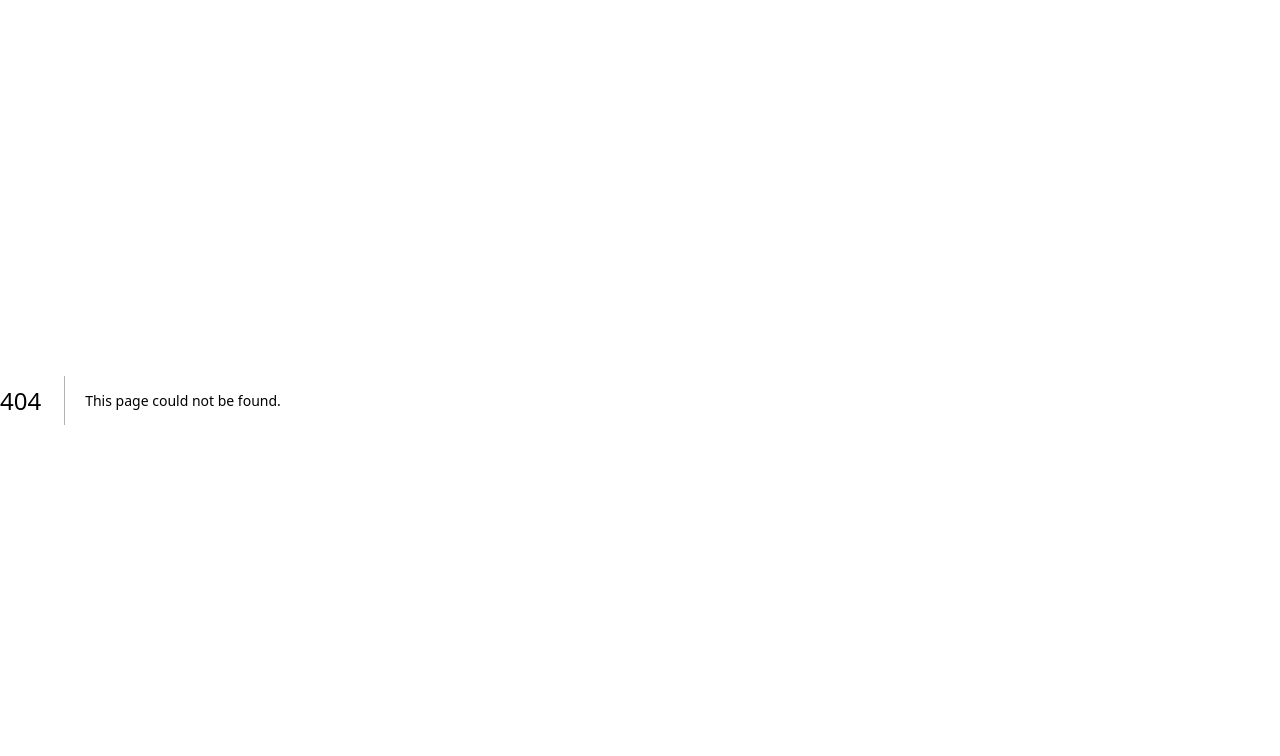
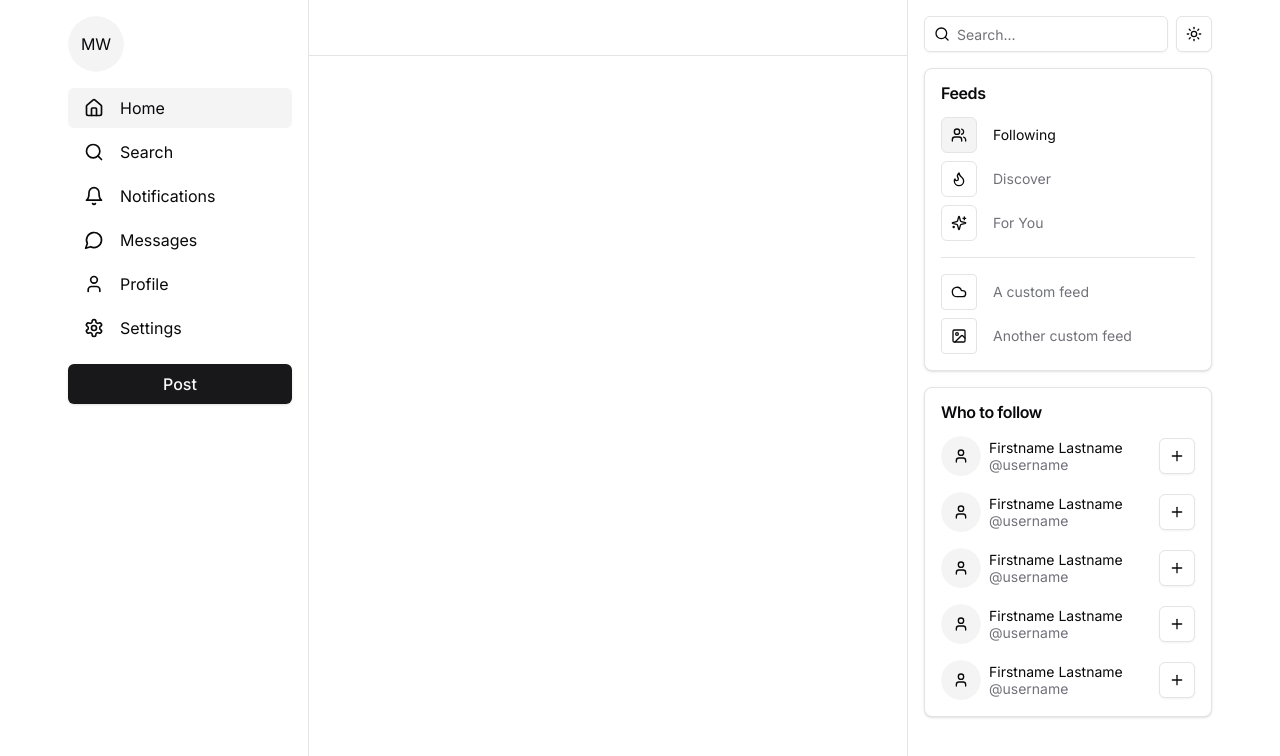
Before and after one commit to maximwerthmann/greensky, a Next.js app: page /home in a window 1280 px wide. Before the commit this address had no page. Shown: the top 756 px of the page. Built offline with nearby package versions, Linux system fonts and the light colour scheme.

Commit message:
✨ Added main content container, Left & Right Sidebar

```diff
--- a/app/(auth)/login/login-form.tsx
+++ b/app/(auth)/login/login-form.tsx
@@ -13,12 +13,12 @@ import {
 } from "@/components/ui/form";
 import { Input } from "@/components/ui/input";
 import { Button } from "@/components/ui/button";
-import { LockIcon, MailIcon } from "lucide-react";
+import { LockIcon, LucideAtSign, MailIcon } from "lucide-react";
 import Link from "next/link";
 
 const LoginformSchema = z.object({
-  email: z.string().email({
-    message: "Please enter a valid email address",
+  handle: z.string().url({
+    message: "Please enter a valid handle or domain",
   }),
   password: z.string().min(8, {
     message: "Password must be at least 8 characters long",
@@ -29,7 +29,7 @@ export default function LoginForm() {
   const form = useForm<z.infer<typeof LoginformSchema>>({
     resolver: zodResolver(LoginformSchema),
     defaultValues: {
-      email: "",
+      handle: "",
       password: "",
     },
   });
@@ -47,17 +47,17 @@ export default function LoginForm() {
         <div className="flex flex-col space-y-2">
           <FormField
             control={form.control}
-            name="email"
+            name="handle"
             render={({ field }) => (
               <FormItem>
                 <FormControl>
                   <div className="flex items-center relative">
-                    <MailIcon type="standard" strokeWidth={2} size={16} className="absolute left-3" />
+                    <LucideAtSign type="standard" strokeWidth={2} size={16} className="absolute left-2.5" />
                     <Input
                       {...field}
                       className="pl-8"
-                      placeholder="Email"
-                      type="email"
+                      placeholder="handle.domain"
+                      type="username"
                     />
                   </div>
                 </FormControl>
@@ -72,11 +72,11 @@ export default function LoginForm() {
               <FormItem>
                 <FormControl>
                   <div className="flex items-center relative">
-                    <LockIcon type="standard" strokeWidth={2} size={16} className="absolute left-3" />
+                    <LockIcon type="standard" strokeWidth={2} size={16} className="absolute left-2.5" />
                     <Input
                       {...field}
                       className="pl-8"
-                      placeholder="Password"
+                      placeholder="password"
                       type="password"
                     />
                   </div>
--- a/app/(auth)/signup/signup-form.tsx
+++ b/app/(auth)/signup/signup-form.tsx
@@ -13,14 +13,12 @@ import {
 } from "@/components/ui/form";
 import { Input } from "@/components/ui/input";
 import { Button } from "@/components/ui/button";
-import { LucideLock, LucideMail } from "lucide-react";
+import { LucideAtSign, LucideLock } from "lucide-react";
 import Link from "next/link";
 
 const LoginformSchema = z
   .object({
-    email: z.string().email({
-      message: "Please enter a valid email address",
-    }),
+    handle: z.string(),
     password: z.string().min(8, {
       message: "Password must be at least 8 characters long",
     }),
@@ -40,7 +38,7 @@ export default function SignupForm() {
   const form = useForm<z.infer<typeof LoginformSchema>>({
     resolver: zodResolver(LoginformSchema),
     defaultValues: {
-      email: "",
+      handle: "",
       password: "",
       confirmPassword: "",
 
@@ -60,17 +58,17 @@ export default function SignupForm() {
         <div className="flex flex-col space-y-2">
           <FormField
             control={form.control}
-            name="email"
+            name="handle"
             render={({ field }) => (
               <FormItem>
                 <FormControl>
                   <div className="flex items-center relative">
-                  <LucideMail type="standard" strokeWidth={2} size={16} className="absolute left-3" />
+                  <LucideAtSign type="standard" strokeWidth={2} size={16} className="absolute left-2.5" />
                     <Input
                       {...field}
                       className="pl-8"
-                      placeholder="Email"
-                      type="e-mail"
+                      placeholder="handle"
+                      type="username"
                     />
                   </div>
                 </FormControl>
@@ -85,7 +83,7 @@ export default function SignupForm() {
               <FormItem>
                 <FormControl>
                   <div className="flex items-center relative">
-                  <LucideLock type="standard" strokeWidth={2} size={16} className="absolute left-3" />
+                  <LucideLock type="standard" strokeWidth={2} size={16} className="absolute left-2.5" />
                     <Input
                       {...field}
                       className="pl-8"
@@ -105,7 +103,7 @@ export default function SignupForm() {
               <FormItem>
                 <FormControl>
                   <div className="flex items-center relative">
-                  <LucideLock type="standard" strokeWidth={2} size={16} className="absolute left-3" />
+                  <LucideLock type="standard" strokeWidth={2} size={16} className="absolute left-2.5" />
                     <Input
                       {...field}
                       className="pl-8"
--- /dev/null
+++ b/app/(main)/home/page.tsx
@@ -0,0 +1,7 @@
+export default function Page() {
+    return (
+        <div className="flex flex-col">
+            <header className="w-full h-14 border-b"></header>
+        </div>
+    )
+}
--- /dev/null
+++ b/app/(main)/layout.tsx
@@ -0,0 +1,18 @@
+import SidebarLeft from "@/components/sidebars/sidebar-left";
+import SidebarRight from "@/components/sidebars/sidebar-right";
+
+export default function RootLayout({
+    children,
+  }: Readonly<{
+    children: React.ReactNode;
+  }>) {
+    return (
+      <main className="flex-1 flex justify-center">
+        <SidebarLeft/>
+        <div className="border-x min-h-screen lg:w-[600px]">
+        {children}
+        </div>
+        <SidebarRight/>
+      </main>
+    );
+  }
--- /dev/null
+++ b/components/sidebars/sidebar-left.tsx
@@ -0,0 +1,82 @@
+"use client";
+
+import {
+  LucideBell,
+  LucideHome,
+  LucideMessageCircle,
+  LucideMessageCircleReply,
+  LucideSearch,
+  LucideSettings,
+  LucideUser,
+} from "lucide-react";
+import Link from "next/link";
+import { usePathname } from "next/navigation";
+import { Button } from "../ui/button";
+import { Avatar, AvatarFallback } from "../ui/avatar";
+import { ModeToggle } from "../mode-toggle";
+
+const NavigationLinks = [
+  {
+    title: "Home",
+    href: "/home",
+    icon: LucideHome,
+  },
+  {
+    title: "Search",
+    href: "/search",
+    icon: LucideSearch,
+  },
+  {
+    title: "Notifications",
+    href: "/notifications",
+    icon: LucideBell,
+  },
+  {
+    title: "Messages",
+    href: "/messages",
+    icon: LucideMessageCircle,
+  },
+  {
+    title: "Profile",
+    href: "/profile",
+    icon: LucideUser,
+  },
+  {
+    title: "Settings",
+    href: "/settings",
+    icon: LucideSettings,
+  },
+];
+
+export default function SidebarLeft() {
+  const pathname = usePathname();
+  return (
+    <div className="sticky top-0 h-screen hidden lg:flex p-4 w-64">
+      <div className="flex flex-col space-y-4 w-full">
+        <Avatar className="h-14 w-14">
+            <AvatarFallback>MW</AvatarFallback>
+        </Avatar>
+        <div className="flex flex-col space-y-1">
+          {NavigationLinks.map((item) => {
+            const isActive = pathname == item.href;
+            return (
+              <Link
+                href={item.href}
+                key={item.title}
+                className={`flex items-center space-x-4 hover:bg-secondary h-10 rounded-md px-4 transition-transform duration-500 ${
+                  isActive ? "bg-secondary" : ""
+                }`}
+              >
+                <item.icon size={20} />
+                <span>
+                  {item.title}
+                </span>
+              </Link>
+            );
+          })}
+        </div>
+        <Button className="h-10 text-base">Post</Button>
+      </div>
+    </div>
+  );
+}
--- /dev/null
+++ b/components/sidebars/sidebar-right.tsx
@@ -0,0 +1,183 @@
+"use client";
+
+import {
+    LucideCloud,
+  LucideFlame,
+  LucideHash,
+  LucideImage,
+  LucidePlus,
+  LucideSparkle,
+  LucideSparkles,
+  LucideUser,
+  LucideUsers,
+  SearchIcon,
+} from "lucide-react";
+import { Input } from "../ui/input";
+import { Card, CardContent, CardDescription, CardHeader, CardTitle } from "../ui/card";
+import Link from "next/link";
+import { usePathname } from "next/navigation";
+import { Avatar, AvatarFallback } from "../ui/avatar";
+import { Button } from "../ui/button";
+import { Separator } from "../ui/separator";
+import { ModeToggle } from "../mode-toggle";
+
+const Feeds = [
+  {
+    title: "Following",
+    url: "/home",
+    icon: LucideUsers,
+  },
+  {
+    title: "Discover",
+    url: "/feed/following",
+    icon: LucideFlame,
+  },
+  {
+    title: "For You",
+    url: "/feed/following",
+    icon: LucideSparkles,
+  },
+];
+
+const MoreFeeds = [
+    {
+      title: "A custom feed",
+      url: "/feed/anotherfeed",
+      icon: LucideCloud,
+    },
+    {
+      title: "Another custom feed",
+      url: "/feed/art",
+      icon: LucideImage,
+    },
+  ];
+
+const SuggestedUsers = [
+  {
+    name: "Firstname Lastname",
+    username: "username",
+    url: ""
+  },
+  {
+    name: "Firstname Lastname",
+    username: "username",
+    url: ""
+  },
+  {
+    name: "Firstname Lastname",
+    username: "username",
+    url: ""
+  },
+  {
+    name: "Firstname Lastname",
+    username: "username",
+    url: ""
+  },
+  {
+    name: "Firstname Lastname",
+    username: "username",
+    url: ""
+  },
+];
+
+export default function SidebarRight() {
+  const pathname = usePathname();
+  return (
+    <div className="sticky top-0 h-screen hidden lg:flex p-4 w-80">
+      <div className="flex flex-col space-y-4 w-full">
+        <div className="flex w-full space-x-2">
+        <div className="flex flex-1 items-center relative">
+          <SearchIcon size={16} className="absolute left-2.5" />
+          <Input
+            className="pl-8 rounded-md"
+            placeholder="Search..."
+          />
+        </div>
+        <ModeToggle/>
+        </div>
+        <Card>
+          <CardHeader>
+            <CardTitle>Feeds</CardTitle>
+          </CardHeader>
+          <CardContent className="flex flex-col space-y-4">
+            <div className="flex flex-col space-y-2">
+            {Feeds.map((feed) => {
+              const isActive = pathname == feed.url;
+              return (
+                <Link
+                  href={feed.url}
+                  key={feed.title}
+                  className={`flex items-center space-x-4 rounded-md text-sm hover:text-foreground/80 transition-colors ${
+                    isActive ? "text-foreground" : "text-muted-foreground"
+                  }`}
+                >
+                  <div className={`rounded-md h-9 w-9 flex items-center justify-center border text-foreground transition-colors ${
+                    isActive ? "bg-secondary" : ""
+                  }`}>
+                    <feed.icon size={16} />
+                  </div>
+                  <span>{feed.title}</span>
+                </Link>
+              );
+            })}
+            </div>
+            <Separator/>
+            <div className="flex flex-col space-y-2">
+            {MoreFeeds.map((feed) => {
+              const isActive = pathname == feed.url;
+              return (
+                <Link
+                  href={feed.url}
+                  key={feed.title}
+                  className={`flex items-center space-x-4 rounded-md text-sm hover:text-foreground/80 transition-colors ${
+                    isActive ? "text-foreground" : "text-muted-foreground"
+                  }`}
+                >
+                  <div className={`rounded-sm h-9 w-9 flex items-center justify-center text-foreground transition-colors ${
+                    isActive ? "bg-secondary" : "border"
+                  }`}>
+                    <feed.icon size={16} />
+                  </div>
+                  <span>{feed.title}</span>
+                </Link>
+              );
+            })}
+            </div>
+
+          </CardContent>
+        </Card>
+        <Card>
+          <CardHeader>
+            <CardTitle>Who to follow</CardTitle>
+          </CardHeader>
+          <CardContent className="flex flex-col space-y-4">
+
+          {SuggestedUsers.map((user) => {
+              return (
+                <Link
+                  href={user.url}
+                  key={user.username}
+                  className={`flex items-center justify-between group`}
+                >
+                    <div className="flex items-center space-x-2">
+                    <Avatar>
+                        <AvatarFallback><LucideUser size={16}/></AvatarFallback>
+                    </Avatar>
+                    <div className="flex flex-col text-sm">
+                        <span className="leading-tight group-hover:text-foreground/80 transition-colors">{user.name}</span>
+                        <span className="leading-tight text-muted-foreground">@{user.username}</span>
+                    </div>
+                    </div>
+
+                    <Button variant={'outline'} size={'icon'}>
+                        <LucidePlus/>
+                    </Button>
+                </Link>
+              );
+            })}
+          </CardContent>
+        </Card>
+      </div>
+    </div>
+  );
+}
--- /dev/null
+++ b/components/ui/avatar.tsx
@@ -0,0 +1,50 @@
+"use client"
+
+import * as React from "react"
+import * as AvatarPrimitive from "@radix-ui/react-avatar"
+
+import { cn } from "@/lib/utils"
+
+const Avatar = React.forwardRef<
+  React.ElementRef<typeof AvatarPrimitive.Root>,
+  React.ComponentPropsWithoutRef<typeof AvatarPrimitive.Root>
+>(({ className, ...props }, ref) => (
+  <AvatarPrimitive.Root
+    ref={ref}
+    className={cn(
+      "relative flex h-10 w-10 shrink-0 overflow-hidden rounded-full",
+      className
+    )}
+    {...props}
+  />
+))
+Avatar.displayName = AvatarPrimitive.Root.displayName
+
+const AvatarImage = React.forwardRef<
+  React.ElementRef<typeof AvatarPrimitive.Image>,
+  React.ComponentPropsWithoutRef<typeof AvatarPrimitive.Image>
+>(({ className, ...props }, ref) => (
+  <AvatarPrimitive.Image
+    ref={ref}
+    className={cn("aspect-square h-full w-full", className)}
+    {...props}
+  />
+))
+AvatarImage.displayName = AvatarPrimitive.Image.displayName
+
+const AvatarFallback = React.forwardRef<
+  React.ElementRef<typeof AvatarPrimitive.Fallback>,
+  React.ComponentPropsWithoutRef<typeof AvatarPrimitive.Fallback>
+>(({ className, ...props }, ref) => (
+  <AvatarPrimitive.Fallback
+    ref={ref}
+    className={cn(
+      "flex h-full w-full items-center justify-center rounded-full bg-muted",
+      className
+    )}
+    {...props}
+  />
+))
+AvatarFallback.displayName = AvatarPrimitive.Fallback.displayName
+
+export { Avatar, AvatarImage, AvatarFallback }
--- a/components/ui/button.tsx
+++ b/components/ui/button.tsx
@@ -5,7 +5,7 @@ import { cva, type VariantProps } from "class-variance-authority"
 import { cn } from "@/lib/utils"
 
 const buttonVariants = cva(
-  "inline-flex items-center justify-center gap-2 whitespace-nowrap rounded-full text-sm font-medium transition-colors focus-visible:outline-none focus-visible:ring-1 focus-visible:ring-ring disabled:pointer-events-none disabled:opacity-50 [&_svg]:pointer-events-none [&_svg]:size-4 [&_svg]:shrink-0",
+  "inline-flex items-center justify-center gap-2 whitespace-nowrap rounded-md text-sm font-medium transition-colors focus-visible:outline-none focus-visible:ring-1 focus-visible:ring-ring disabled:pointer-events-none disabled:opacity-50 [&_svg]:pointer-events-none [&_svg]:size-4 [&_svg]:shrink-0",
   {
     variants: {
       variant: {
--- a/components/ui/card.tsx
+++ b/components/ui/card.tsx
@@ -9,7 +9,7 @@ const Card = React.forwardRef<
   <div
     ref={ref}
     className={cn(
-      "rounded-xl border bg-card text-card-foreground shadow",
+      "rounded-lg border bg-card text-card-foreground shadow",
       className
     )}
     {...props}
@@ -23,7 +23,7 @@ const CardHeader = React.forwardRef<
 >(({ className, ...props }, ref) => (
   <div
     ref={ref}
-    className={cn("flex flex-col space-y-1.5 p-6", className)}
+    className={cn("flex flex-col space-y-1.5 p-4", className)}
     {...props}
   />
 ))
@@ -57,7 +57,7 @@ const CardContent = React.forwardRef<
   HTMLDivElement,
   React.HTMLAttributes<HTMLDivElement>
 >(({ className, ...props }, ref) => (
-  <div ref={ref} className={cn("p-6 pt-0", className)} {...props} />
+  <div ref={ref} className={cn("p-4 pt-0", className)} {...props} />
 ))
 CardContent.displayName = "CardContent"
 
@@ -67,7 +67,7 @@ const CardFooter = React.forwardRef<
 >(({ className, ...props }, ref) => (
   <div
     ref={ref}
-    className={cn("flex items-center p-6 pt-0", className)}
+    className={cn("flex items-center p-4 pt-0", className)}
     {...props}
   />
 ))
--- a/components/ui/input.tsx
+++ b/components/ui/input.tsx
@@ -8,7 +8,7 @@ const Input = React.forwardRef<HTMLInputElement, React.ComponentProps<"input">>(
       <input
         type={type}
         className={cn(
-          "flex h-9 w-full rounded-full border border-input bg-transparent px-3 py-1 text-base shadow-sm transition-colors file:border-0 file:bg-transparent file:text-sm file:font-medium file:text-foreground placeholder:text-muted-foreground focus-visible:outline-none focus-visible:ring-1 focus-visible:ring-ring disabled:cursor-not-allowed disabled:opacity-50 md:text-sm",
+          "flex h-9 w-full rounded-md border border-input bg-transparent px-3 py-1 text-base shadow-sm transition-colors file:border-0 file:bg-transparent file:text-sm file:font-medium file:text-foreground placeholder:text-muted-foreground focus-visible:outline-none focus-visible:ring-1 focus-visible:ring-ring disabled:cursor-not-allowed disabled:opacity-50 md:text-sm",
           className
         )}
         ref={ref}
--- a/package.json
+++ b/package.json
@@ -10,6 +10,7 @@
   },
   "dependencies": {
     "@hookform/resolvers": "^3.9.1",
+    "@radix-ui/react-avatar": "^1.1.1",
     "@radix-ui/react-dropdown-menu": "^2.1.2",
     "@radix-ui/react-label": "^2.1.0",
     "@radix-ui/react-separator": "^1.1.0",
```
Also changed, not shown: 1 other file (tests, documents, lock files or other folders).
